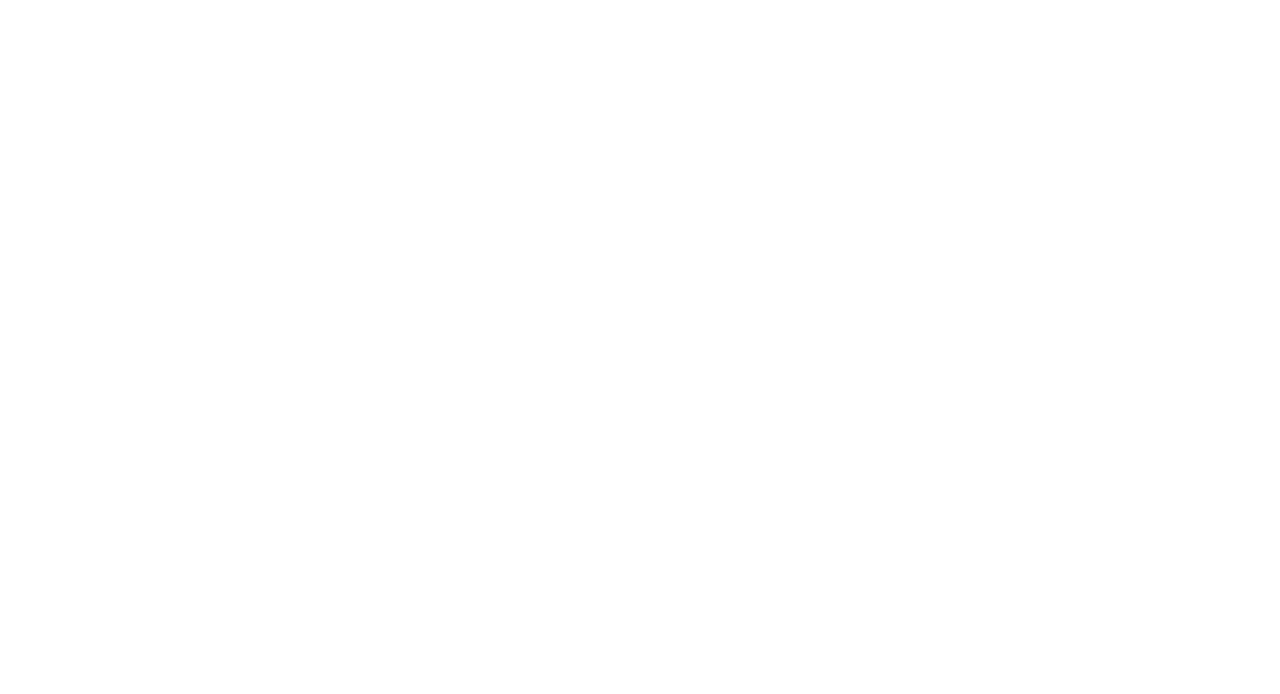
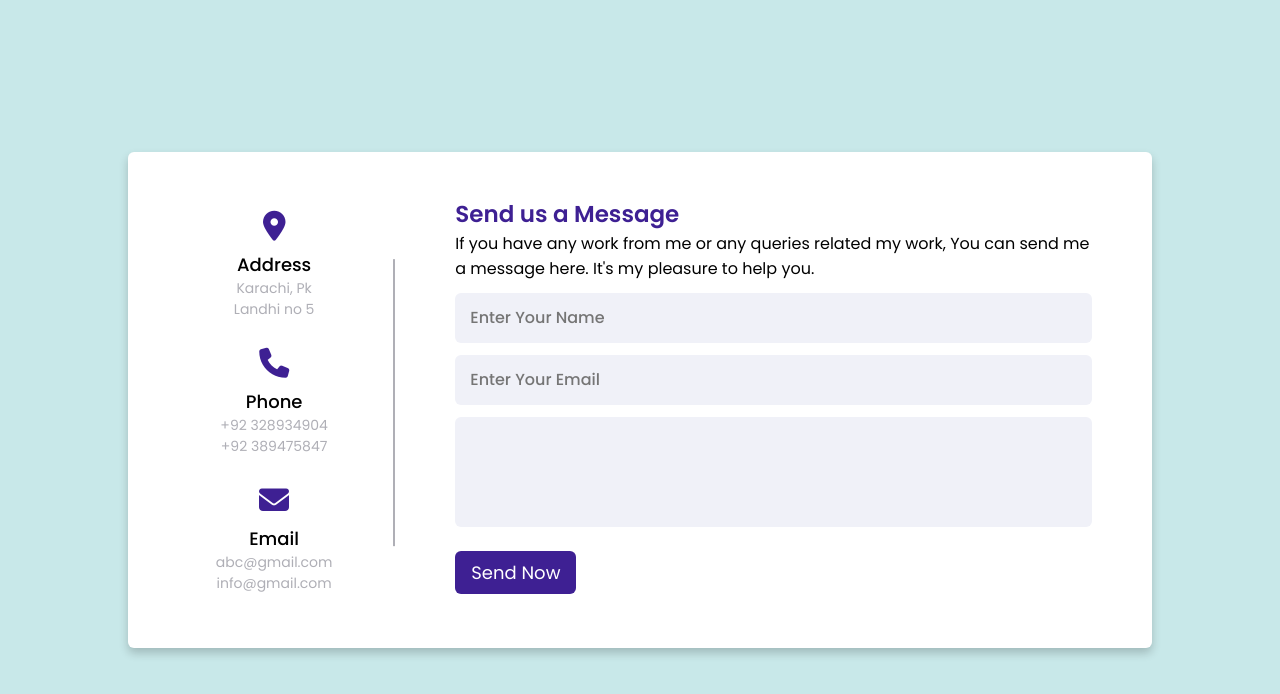
Before and after one commit to sheikh92areeb/form-3, a plain HTML site: page index.html in a window 1280 px wide. Drawn offline with Linux system fonts and the light colour scheme.

Commit message:
done project

```diff
--- a/index.html
+++ b/index.html
@@ -11,6 +11,47 @@
     <link rel="stylesheet" href="https://cdnjs.cloudflare.com/ajax/libs/font-awesome/6.6.0/css/all.min.css" integrity="sha512-Kc323vGBEqzTmouAECnVceyQqyqdsSiqLQISBL29aUW4U/M7pSPA/gEUZQqv1cwx4OnYxTxve5UMg5GT6L4JJg==" crossorigin="anonymous" referrerpolicy="no-referrer" />
 </head>
 <body>
-
+    <div class="container">
+        <div class="content">
+            <div class="left-side">
+                <div class="address details">
+                    <i class="fas fa-map-marker-alt"></i>
+                    <div class="topic">Address</div>
+                    <div class="text-one">Karachi, Pk</div>
+                    <div class="text-two">Landhi no 5</div>
+                </div>
+                <div class="phone details">
+                    <i class="fas fa-phone"></i>
+                    <div class="topic">Phone</div>
+                    <div class="text-one">+92 328934904</div>
+                    <div class="text-two">+92 389475847</div>
+                </div>
+                <div class="email details">
+                    <i class="fas fa-envelope"></i>
+                    <div class="topic">Email</div>
+                    <div class="text-one">abc@gmail.com</div>
+                    <div class="text-two">info@gmail.com</div>
+                </div>
+            </div>
+            <div class="right-side">
+                <div class="topic-text">Send us a Message</div>
+                <p>If you have any work from me or any queries related my work, You can send me a message here. It's my pleasure to help you.</p>
+                <form action="#">
+                    <div class="input-box">
+                        <input type="text" placeholder="Enter Your Name">
+                    </div>
+                    <div class="input-box">
+                        <input type="email" placeholder="Enter Your Email">
+                    </div>
+                    <div class="input-box message-box">
+                        <textarea></textarea>
+                    </div>
+                    <div class="button">
+                        <input type="button" value="Send Now">
+                    </div>
+                </form>
+            </div>
+        </div>
+    </div>
 </body>
 </html>
--- a/style.css
+++ b/style.css
@@ -6,3 +6,138 @@
     box-sizing: border-box;
     font-family: 'Poppins', sans-serif;
 }
+body {
+    min-height: 100vh;
+    width: 100%;
+    background: #c8e8e9;
+    display: flex;
+    align-items: center;
+    justify-content: center;
+}
+.container {
+    width: 80%;
+    background: #fff;
+    border-radius: 6px;
+    padding: 30px 60px 40px 40px;
+    box-shadow: 0 5px 10px rgba(0, 0, 0, 0.2);
+}
+.container .content {
+    display: flex;
+    align-items: center;
+    justify-content: space-between;
+}
+.container .content .left-side {
+    width: 25%;
+    height: 100%;
+    display: flex;
+    flex-direction: column;
+    align-items: center;
+    justify-content: center;
+    margin-top: 15px;
+    position: relative;
+}
+.content .left-side::before {
+    content: '';
+    position: absolute;
+    height: 70%;
+    width: 2px;
+    background: #afafb6;
+    right: -15px;
+    top: 50%;
+    transform: translateY(-50%);
+}
+.content .left-side .details {
+    margin: 14px;
+    text-align: center;
+}
+.content .left-side .details i {
+    font-size: 30px;
+    color: #3e2093;
+    margin-bottom: 10px;
+}
+.content .left-side .details .topic {
+    font-size: 18px;
+    font-weight: 500;
+}
+.content .left-side .details .text-one,
+.content .left-side .details .text-two {
+    font-size: 14px;
+    color: #afafb6;
+}
+.container .content .right-side {
+    width: 75%;
+    margin-left: 75px;
+}
+.content .right-side .topic-text {
+    font-size: 23px;
+    font-weight: 600;
+    color: #3e2093;
+}
+.right-side .input-box {
+    height: 50px;
+    width: 100%;
+    margin: 12px 0;
+}
+.right-side .input-box input,
+.right-side .input-box textarea {
+    height: 100%;
+    width: 100%;
+    border: none;
+    border-radius: 6px;
+    background: #F0F1F8;
+    font-size: 16px;
+    font-weight: 500;
+    padding: 0 15px;
+    resize: none;
+}
+.right-side .message-box {
+    min-height: 110px;
+}
+.right-side .button {
+    display: inline-block;
+    margin-top: 12px;
+}
+.right-side .button input[type="button"] {
+    color: #fff;
+    font-size: 18px;
+    outline: none;
+    border: none;
+    border-radius: 6px;
+    background: #3e2093;
+    padding: 8px 16px;
+    cursor: pointer;
+    transition: all 0.3s ease;
+}
+.button input[type="button"]:hover {
+    background: #5029bc;
+}
+
+@media (max-width: 950px){
+    .container {
+        width: 90%;
+        padding: 30px 35px 40px 35px;
+    }
+}
+@media (max-width: 820px){
+    .container {
+        margin: 40px 0;
+        height: 100%;
+    }
+    .container .content {
+        flex-direction: column-reverse;
+    }
+    .container .content .left-side {
+        width: 100%;
+        flex-direction: row;
+        margin-top: 40px;
+        justify-content: center;
+        flex-wrap: wrap;
+    }
+    .container .content .left-side::before {
+        display: none;
+    }
+    .container .content .right-side {
+        width: 100%;
+        margin-left: 0;
+    }
+}
```
